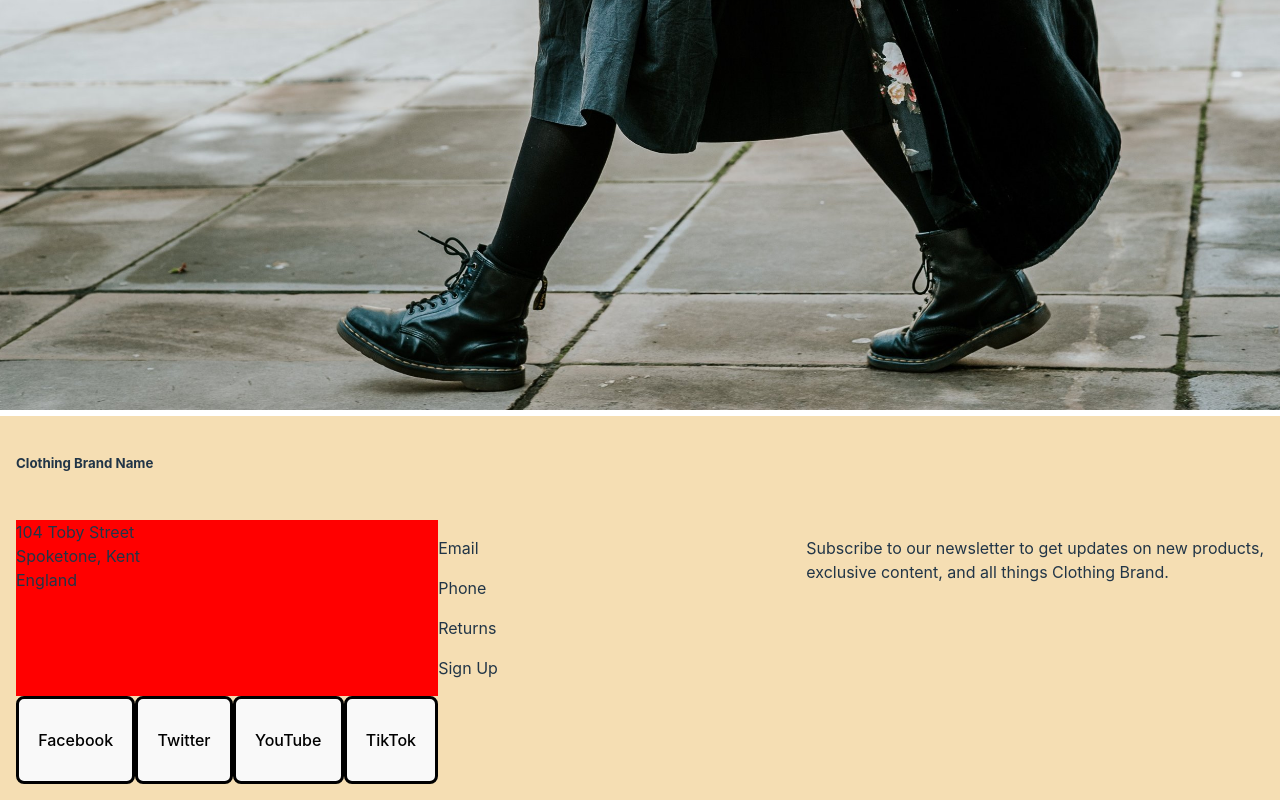
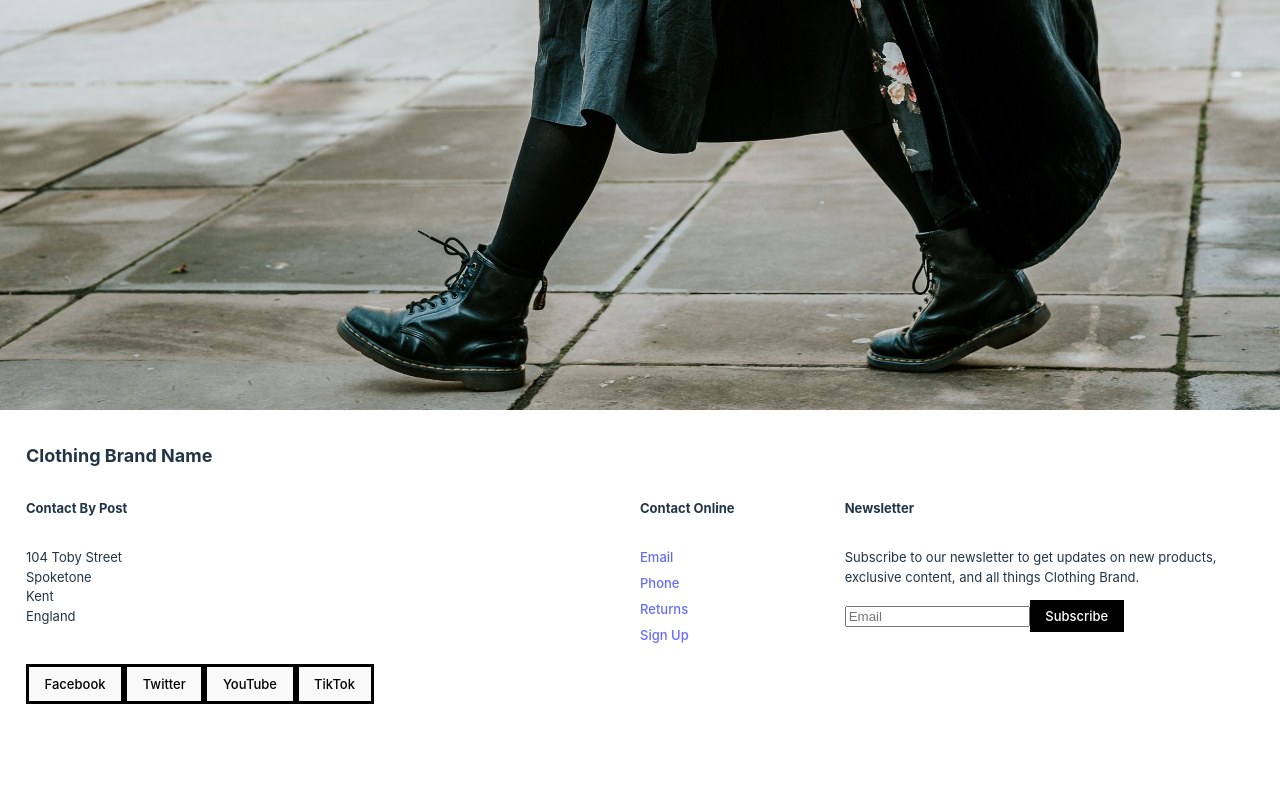
Before and after one commit to malcomcrab/react-shopping-cart, a React (Vite) app: page / in a window 1280 px wide. Shown: the part 582-1382 px from the top of the page. After the commit the page ends 1312 px from the top, so only its background shows below. Built offline with nearby package versions, Linux system fonts and the light colour scheme.

Commit message:
Added CSS modules for ProductDisplay, ProductDisplayTemplate and InfoBar components and added CSS styling to them.

```diff
--- a/src/App.css
+++ b/src/App.css
@@ -2,26 +2,15 @@ body{
   margin:0px;
 }
 
-#products-display {
-  display: grid;
-  grid-row: 2;
-  grid-template-columns: 1fr 1fr 1fr 1fr;
-  grid-template-rows: 1fr 1fr;
-}
+
 
 .product-display-card {
-  display: flex;
-  border: solid;
-  flex-direction: column;
-  justify-content: center;
-  align-items: center;
-  text-align: center;
-  padding: 1em;
+
 }
 
 #homepage-body {
   display: grid;
-  grid-template-rows: 2fr 6fr 3fr 1fr;
+  grid-template-rows: 2fr 6fr 2fr 1fr;
   height: 100svh;
 }
 
--- a/src/components/InfoBar.jsx
+++ b/src/components/InfoBar.jsx
@@ -4,31 +4,38 @@ import styles from "../css-modules/InfoBar.module.css"
 function InfoBar({ className }) {
   return (
     <div id={styles.infoBar} >
-      <div>
-        <h5>Clothing Brand Name</h5>
+      <div className={styles.titleContainer}>
+        <h5 className={styles.infobarTitle}>Clothing Brand Name</h5>
       </div>
 
       <div className={styles.addressDiv}>
+        <h6 className={styles.subheading}>Contact By Post</h6>
         104 Toby Street
         <br />
-        Spoketone, Kent
+        Spoketone
+        <br />
+        Kent
         <br />
         England
       </div>
 
       <div className={styles.contactDiv}>
-        <p>Email</p>
-        <p>Phone</p>
-        <p>Returns</p>
-        <p>Sign Up</p>
+        <h6 className={styles.subheading}>Contact Online</h6>
+        <a className={styles.contactLink}>Email</a>
+        <a className={styles.contactLink}>Phone</a>
+        <a className={styles.contactLink}>Returns</a>
+        <a className={styles.contactLink}>Sign Up</a>
       </div>
 
       <div className={styles.newsletterDiv}>
+        <h6 className={styles.subheading}>Newsletter</h6>
         <p>
           Subscribe to our newsletter to get updates on new products,
           <br />
           exclusive content, and all things Clothing Brand.
         </p>
+        <input placeholder="Email"></input>
+        <button className={styles.newsletterButton}>Subscribe</button>
       </div>
 
       <SocialLinksBar className={styles.socialLinks}/>
--- a/src/components/ProductDisplayTemplate.jsx
+++ b/src/components/ProductDisplayTemplate.jsx
@@ -1,4 +1,5 @@
 import { useState } from "react";
+import styles from "../css-modules/ProductDisplayTemplate.module.css"
 
 function ProductDisplayTemplate({
   productApiData,
@@ -15,10 +16,12 @@ function ProductDisplayTemplate({
   };
 
   return (
-    <div className="product-display-card">
-      <h5>{productApiData.title}</h5>
+    <div className={styles.productContainer}>
+
       <img height="auto" width="200" src={productApiData.image} />
+      <h5 className={styles.productTitle}>{productApiData.title}</h5>
       <p>£{productApiData.price.toFixed(2)}</p>
+      <div className={styles.addProductContainer}>
       <input
         name={"add-total"}
         type="number"
@@ -28,6 +31,7 @@ function ProductDisplayTemplate({
       <button onClick={handleAddToBasketClick} value={totalProduct}>
         +
       </button>
+      </div>
     </div>
   );
 }
--- a/src/components/ProductsDisplay.jsx
+++ b/src/components/ProductsDisplay.jsx
@@ -1,4 +1,5 @@
 import FetchProductsApi from "./FetchProductsApi";
+import styles from "../css-modules/ProductsDisplay.module.css"
 
 function ProductsDisplay({
   productsApiData,
@@ -9,7 +10,7 @@ function ProductsDisplay({
 }) {
   return (
     <>
-      <div id={"products-display"}>
+      <div id={"products-display"} className={styles.productsDisplay}>
         <FetchProductsApi
           productsApiData={productsApiData}
           setProductsApiData={setProductsApiData}
--- a/src/css-modules/InfoBar.module.css
+++ b/src/css-modules/InfoBar.module.css
@@ -1,21 +1,42 @@
 
 
 #infoBar {
-    background-color: wheat;
+    background-color: rgb(255, 255, 255);
     display:grid;
-    grid-template-columns: 1fr 5fr;
-    grid-template-rows: 1fr 2fr 1fr ;
+    grid-template-columns: 3fr 1fr 2fr;
+    grid-template-rows: 10% 70% 20% ;
     grid-row: 3;
-    padding:1em;
+    padding: 2em;
+    font-size: small;
+
   }
 
+.infobarTitle{
+
+}
+
+.contactLink{
+  margin-bottom: 0.5em;
+}
+
+
+.infobarTitle{
+  font-size: large;
+  margin:0px;
+}
+
+.subheading{
+  font-size: small;
+}
+
   .addressDiv{
-    background-color: red;
     grid-row: 2;
     grid-column: 1;
   }
 
   .contactDiv{
+    display: flex;
+    flex-direction: column;
     grid-row: 2;
     grid-column: 2;
   }
@@ -30,4 +51,11 @@
     grid-column: 1;
     display: flex;
     flex-direction: row;
+    padding: 1em 0em 0em 0em;
 }
+
+.newsletterButton{
+  color:white;
+  border:none;
+  background-color: black;
+}
--- /dev/null
+++ b/src/css-modules/ProductDisplayTemplate.module.css
@@ -0,0 +1,21 @@
+
+.productContainer{
+    display: grid;
+    grid-template-rows: 70% 10% 10% 10%;
+    max-width: 250px;
+    justify-content: center;
+    text-align: center;
+    padding: 1em;
+    margin:0px;
+    box-shadow: 1px 1px 5px 1px;
+}
+
+.addProductContainer{
+    display: flex;
+    flex-direction: row;
+    font-size: xx-small;
+}
+
+.productTitle{
+    font-size: x-small;
+}
--- /dev/null
+++ b/src/css-modules/ProductsDisplay.module.css
@@ -0,0 +1,10 @@
+
+
+.productsDisplay{
+        display: grid;
+        grid-row: 2;
+        grid-template-columns: 1fr 1fr 1fr 1fr;
+        grid-template-rows: 1fr 1fr;
+        gap:1em;
+        padding:2em;
+}
--- a/src/index.css
+++ b/src/index.css
@@ -31,8 +31,6 @@ a:hover {
 }
 
 button {
-  border-radius: 8px;
-  border: 1px solid transparent;
   padding: 0.6em 1.2em;
   font-size: 1em;
   font-weight: 500;
```
Also changed, not shown: 1 other file (tests, documents, lock files or other folders).
